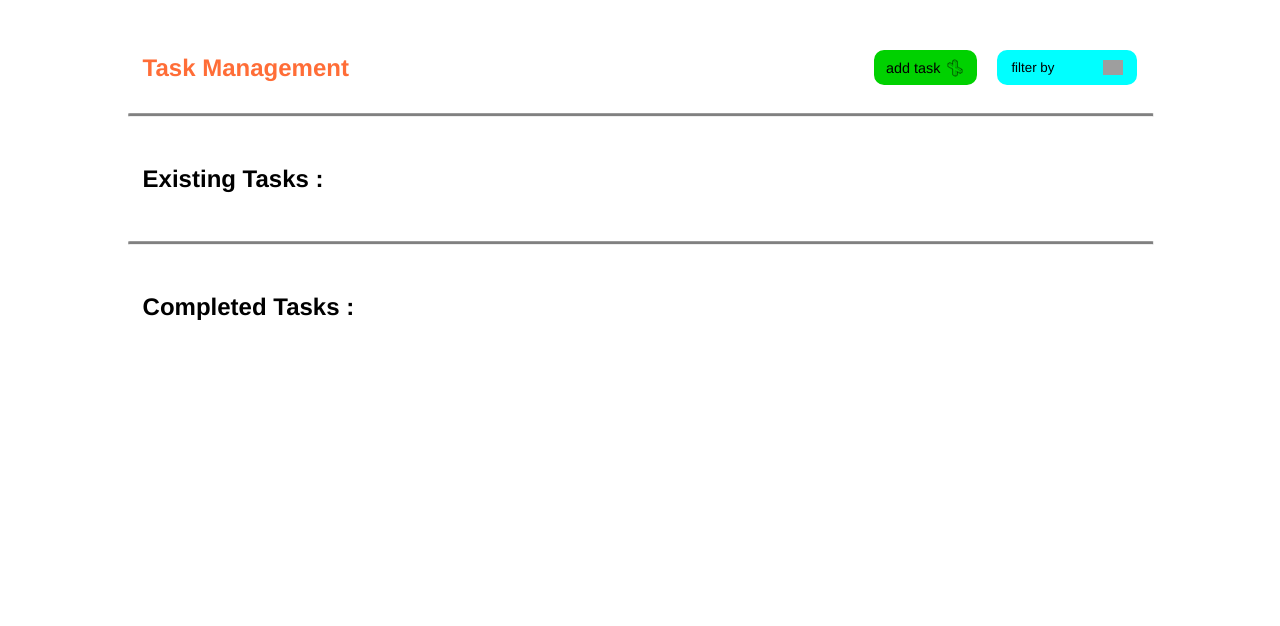
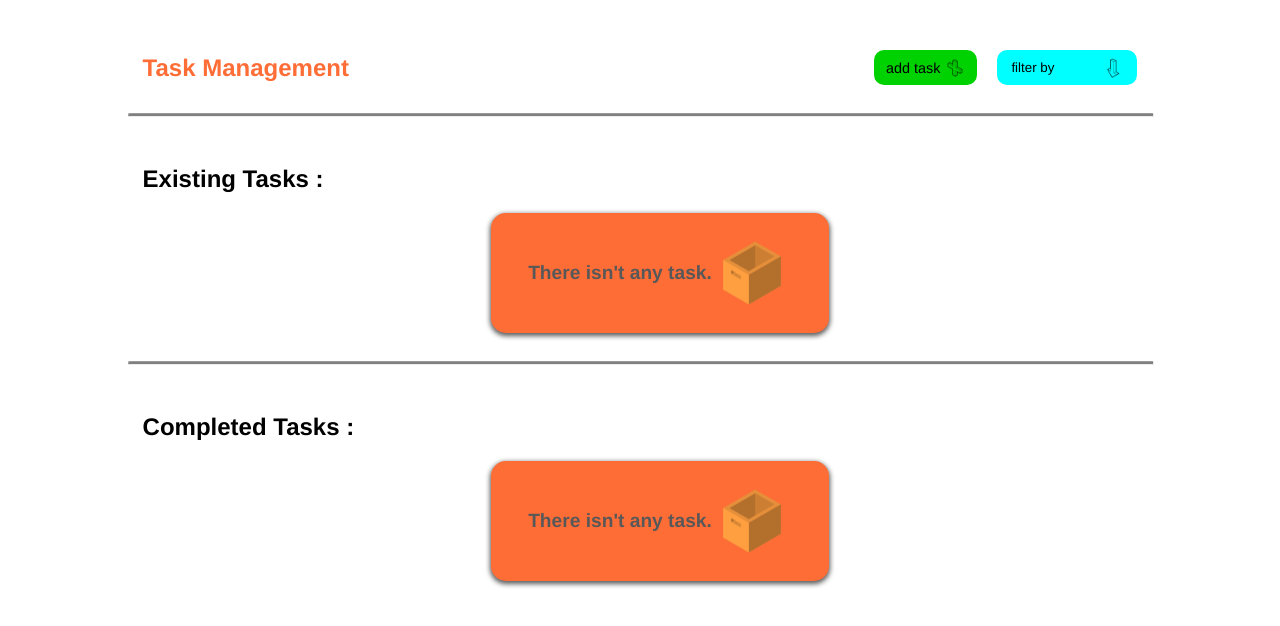
Before and after one commit to sina-script/todolist-management, a React (Vite) app: page / in a window 1280 px wide. Shown: the top 626 px of the page. Built offline with nearby package versions, Linux system fonts and the light colour scheme; grey boxes are pictures that could not be loaded.

Commit message:
add NoTask component

```diff
--- a/src/App.jsx
+++ b/src/App.jsx
@@ -1,6 +1,7 @@
 import { use, useState } from "react";
 import Task from "./component/Task/Task";
 import AddTaskModal from "./component/AddTaskModal/AddTaskModal";
+import NoTask from "./component/NoTask/NoTask";
 
 import "./App.css";
 
@@ -98,7 +99,7 @@ function App() {
 
         <div className="existing-tasks">
           <h2>Existing Tasks : </h2>
-          {
+          {filterByHandler().length > 0 ? (
             filterByHandler().map((task) => {
               return (
                 <Task
@@ -108,14 +109,20 @@ function App() {
                   removeTask={removeTask}
                 ></Task>
               );
-            })}
+            })
+          ) : (
+            <NoTask></NoTask>
+          )}
         </div>
 
         <hr />
 
         <div className="completed-tasks">
           <h2>Completed Tasks : </h2>
-          {tasksList
+          {tasksList.filter((task) => {
+            return task.isCompleted == true;
+          }).length > 0 ? (
+            tasksList
               .filter((task) => {
                 return task.isCompleted == true;
               })
@@ -123,7 +130,10 @@ function App() {
                 return (
                   <Task key={task.id} {...task} removeTask={removeTask}></Task>
                 );
-            })}
+              })
+          ) : (
+            <NoTask></NoTask>
+          )}
         </div>
       </main>
 
--- /dev/null
+++ b/src/component/NoTask/NoTask.jsx
@@ -0,0 +1,12 @@
+import styles from "./NoTask.module.css"
+
+function NoTask() {
+  return (
+    <div className={styles.noCityTemplate}>
+        <h2>There isn't any task.</h2>
+        <img src="./public/empty-box.png" alt="no task icon" />
+    </div>
+  )
+}
+
+export default NoTask
--- /dev/null
+++ b/src/component/NoTask/NoTask.module.css
@@ -0,0 +1,16 @@
+.noCityTemplate{
+    padding: 20px;
+    background-color: rgb(255, 109, 55);;
+    width: 30%;
+    margin-left: 35%;
+    border-radius: 15px;
+    display: flex;
+    align-items: center;
+    justify-content: center;
+    font-size: 0.8rem;
+    color: rgb(88, 88, 88);
+    box-shadow: 0px 2px 5px 1px rgb(90, 90, 90);
+}
+.noCityTemplate img{
+    width: 80px;
+}
```
Also changed, not shown: public/down.png (added), public/empty-box.png (added). Lines whose indentation alone changed are shown as unchanged.
